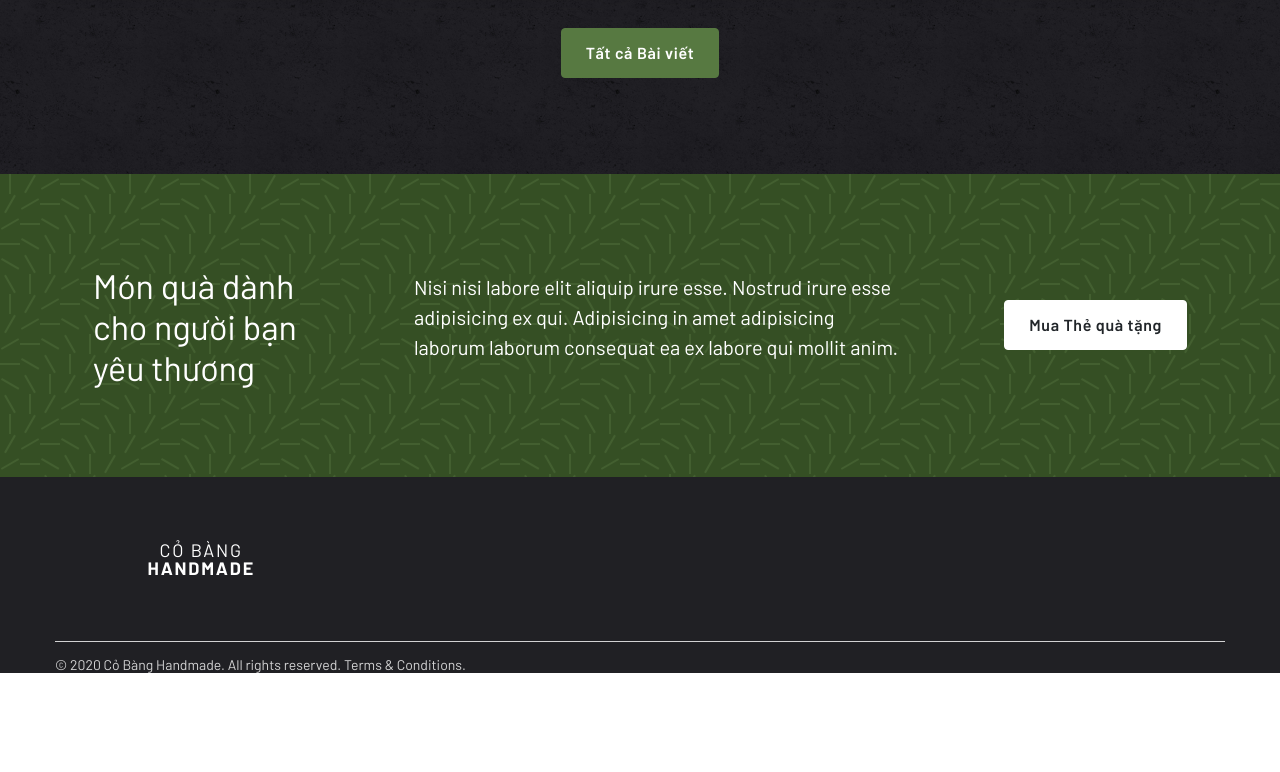
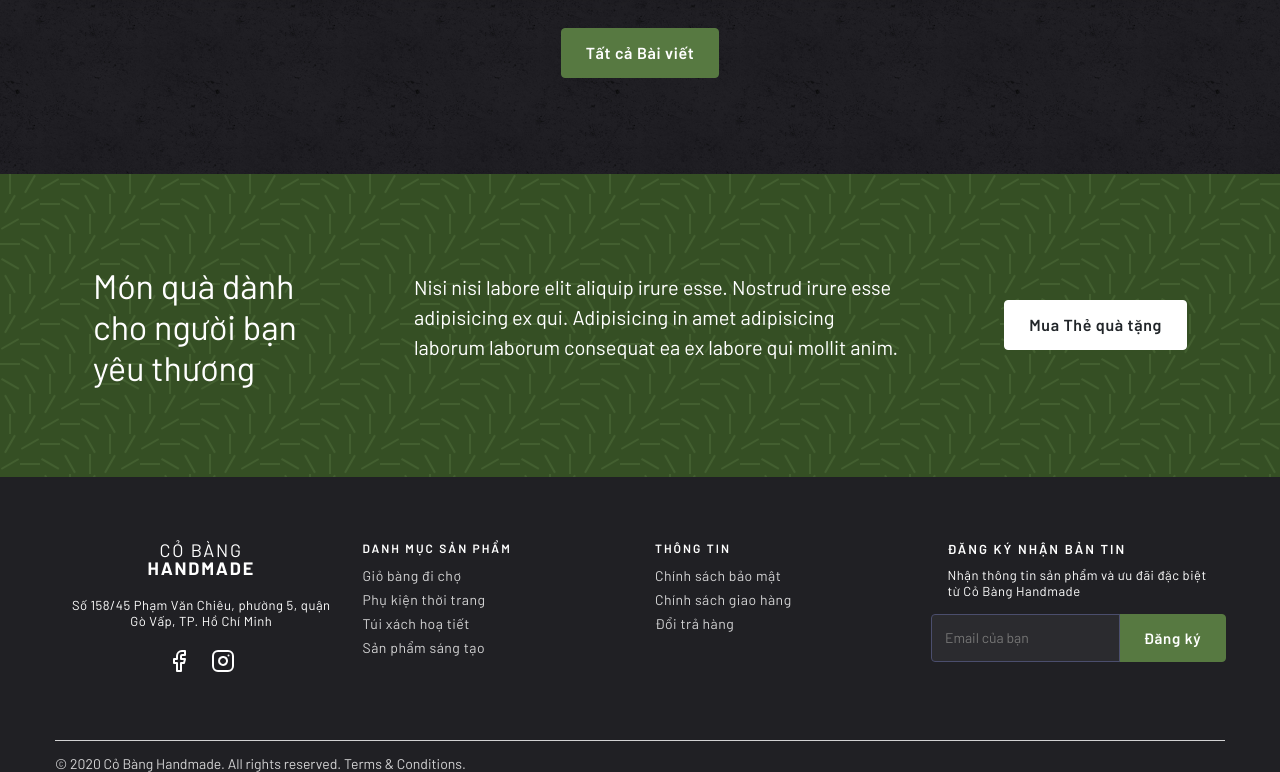
Before and after one commit to bkdev98/co-bang-handmade, a Next.js app: page / in a window 1280 px wide. Shown: the part 3829-4601 px from the top of the page. Before the commit the page ends 4502 px from the top, so only its background shows below. Built offline with nearby package versions, Linux system fonts and the light colour scheme.

Commit message:
more footer

```diff
--- a/components/button.js
+++ b/components/button.js
@@ -1,6 +1,6 @@
-const Button = ({label, type = 'primary', ...props}) => (
+const Button = ({label, type = 'primary', append, ...props}) => (
   <>
-    <a className={`btn ${type}`} {...props}>
+    <a className={`btn ${type} ${append && 'append'}`} {...props}>
       {label}
     </a>
     <style jsx>{`
@@ -41,6 +41,14 @@
         border-color: #d6d6d6;
         color: #212529;
       }
+      .append {
+        border-top-left-radius: 0;
+        border-bottom-left-radius: 0;
+        font-size: 15px;
+        font-weight: 600;
+        letter-spacing: .05em;
+        text-transform: none;
+      }
       @media (max-width: 991.98px) {
         .btn {
           padding: .65rem 1.3rem;
--- a/components/footer.js
+++ b/components/footer.js
@@ -1,4 +1,7 @@
 import {Container, Row, Col} from 'react-grid-system'
+import {Facebook, Instagram} from 'react-feather'
+
+import Button from './button'
 
 const Footer = () => (
   <>
@@ -9,6 +12,74 @@
             <Col lg={3}>
               <div className="footer-brand-text">
                 CỎ BÀNG<br /><strong>HANDMADE</strong>
+              </div>
+              <div className="footer-text">
+                Số 158/45 Phạm Văn Chiêu, phường 5, quận Gò Vấp, TP. Hồ Chí Minh
+              </div>
+              <div className="footer-social-list">
+                <a className="footer-social-item">
+                  <Facebook />
+                </a>
+                <a className="footer-social-item">
+                  <Instagram />
+                </a>
+              </div>
+            </Col>
+            <Col lg={3}>
+              <div className="footer-list-title">DANH MỤC SẢN PHẨM</div>
+              <ul className="footer-list">
+                <li className="footer-list-item">
+                  <a className="footer-list-item-link">
+                    Giỏ bàng đi chợ
+                  </a>
+                </li>
+                <li className="footer-list-item">
+                  <a className="footer-list-item-link">
+                    Phụ kiện thời trang
+                  </a>
+                </li>
+                <li className="footer-list-item">
+                  <a className="footer-list-item-link">
+                    Túi xách hoạ tiết
+                  </a>
+                </li>
+                <li className="footer-list-item">
+                  <a className="footer-list-item-link">
+                    Sản phẩm sáng tạo
+                  </a>
+                </li>
+              </ul>
+            </Col>
+            <Col lg={3}>
+              <div className="footer-list-title">THÔNG TIN</div>
+              <ul className="footer-list">
+                <li className="footer-list-item">
+                  <a className="footer-list-item-link">
+                    Chính sách bảo mật
+                  </a>
+                </li>
+                <li className="footer-list-item">
+                  <a className="footer-list-item-link">
+                    Chính sách giao hàng
+                  </a>
+                </li>
+                <li className="footer-list-item">
+                  <a className="footer-list-item-link">
+                    Đổi trả hàng
+                  </a>
+                </li>
+              </ul>
+            </Col>
+            <Col lg={3}>
+              <div className="footer-subscription-title">ĐĂNG KÝ NHẬN BẢN TIN</div>
+              <div className="footer-subscription-text">
+                Nhận thông tin sản phẩm và ưu đãi đặc biệt từ Cỏ Bàng Handmade
+              </div>
+              <div className="footer-input-group">
+                <input type="email" name="email" id="email" placeholder="Email của bạn" className="form-input" />
+                <div className="footer-input-group-append">
+                  <Button label="Đăng ký" append />
+                </div>
               </div>
             </Col>
           </Row>
@@ -26,6 +97,7 @@
         font-weight: 400;
         color: #fff;
         text-align: center;
+        margin-bottom: 20px;
       }
       .section-info {
         padding: 4rem 15px;
@@ -36,6 +108,94 @@
         opacity: 0.8;
         font-size: 14px;
       }
+      .footer-list-title {
+        text-transform: uppercase;
+        color: #fff;
+        font-size: 12px;
+        font-weight: 600;
+        letter-spacing: 2px;
+      }
+      .footer-subscription-title {
+        text-transform: uppercase;
+        color: #fff;
+        font-size: 13px;
+        font-weight: 600;
+        letter-spacing: 2px;
+      }
+      .footer-list {
+        list-style: none;
+        padding: 0;
+        margin-top: 10px;
+      }
+      .footer-list-item {
+        margin-bottom: 5px;
+      }
+      .footer-list-item-link {
+        text-decoration: none;
+        color: #fff;
+        letter-spacing: 0.5px;
+        font-size: 14px;
+        opacity: 0.8;
+        cursor: pointer;
+      }
+      .footer-list-item-link:hover {
+        opacity: 1;
+        transition: opacity .3s ease;
+      }
+      .footer-input-group {
+        display: flex;
+        justify-content: center;
+        align-items: stretch;
+        padding-bottom: .5rem;
+        margin-top: 15px;
+      }
+      .form-input {
+        font-family: 'Barlow', sans-serif;
+        position: relative;
+        flex: 1 1 auto;
+        margin-bottom: 0;
+        padding: .6rem .8rem;
+        font-size: 14px;
+        color: #fff;
+        background-color: hsla(0,0%,100%,.05);
+        border: 1px solid #4b4e6d;
+        border-radius: 4px;
+        border-top-right-radius: 0px;
+        border-bottom-right-radius: 0px;
+        transition: border-color .3s ease,box-shadow .3s ease;
+        outline: none;
+        display: block;
+        line-height: 1.5;
+        background-clip: padding-box;
+      }
+      .footer-input-group-append {
+        margin-left: -1px;
+        display: flex;
+      }
+      .footer-subscription-text {
+        color: #fff;
+        letter-spacing: 0.5px;
+        font-size: 13px;
+        margin-top: 10px;
+      }
+      .footer-text {
+        color: #fff;
+        letter-spacing: 0.5px;
+        font-size: 13px;
+        margin-top: 10px;
+        text-align: center;
+      }
+      .footer-social-list {
+        display: flex;
+        justify-content: center;
+        align-items: center;
+        margin-top: 20px;
+      }
+      .footer-social-item {
+        text-decoration: none;
+        color: #fff;
+        margin: 0px 10px;
+      }
     `}</style>
   </>
 );
```
